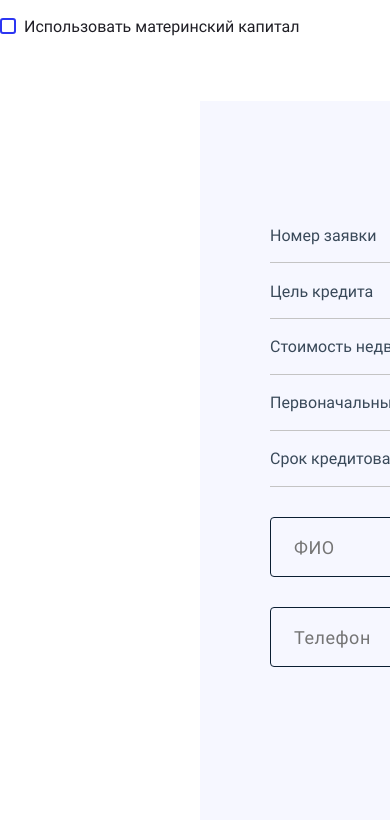
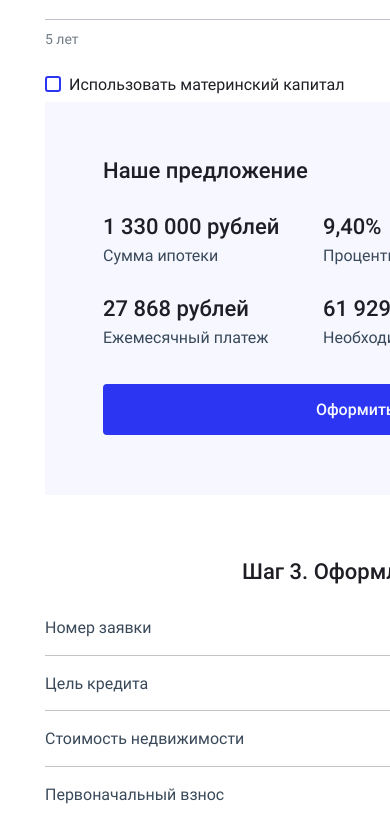
Before and after one commit to geoniced/liga-bank, a React (Create React App) app: page / in a window 390 px wide. Shown: the part 2083-2903 px from the top of the page. Built offline with nearby package versions, Linux system fonts and the light colour scheme.

Commit message:
Делает адаптивные сетки для планшета для форм кредитования

```diff
--- a/src/scss/calculation-form.scss
+++ b/src/scss/calculation-form.scss
@@ -252,3 +252,23 @@
 
   line-height: 140%;
 }
+
+@media (max-width: $tablet-max-width) {
+  .calculation-form {
+    flex-direction: column;
+    align-items: stretch;
+  }
+
+  .calculation-form__form-column-wrapper {
+    width: auto;
+    margin-right: 0;
+  }
+
+  .calculation-form__result {
+    width: 678px;
+  }
+
+  .calculation-form__offers {
+    width: 376px;
+  }
+}
--- a/src/scss/credit-calculator.scss
+++ b/src/scss/credit-calculator.scss
@@ -12,3 +12,12 @@
   font-size: 41px;
   line-height: 140%;
 }
+
+@media (max-width: $tablet-max-width) {
+  .credit-calculator {
+    // TODO: move to mixin centered layout
+    width: 100%;
+    padding-left: 45px;
+    padding-right: 45px;
+  }
+}
--- a/src/scss/request-form.scss
+++ b/src/scss/request-form.scss
@@ -97,3 +97,15 @@
   padding-bottom: 16px;
   padding-left: 59px;
 }
+
+@media (max-width: $tablet-max-width) {
+  .request-form {
+    width: 678px;
+    padding: 0;
+    background-color: transparent;
+  }
+
+  .request-form__send {
+    align-self: stretch;
+  }
+}
```
